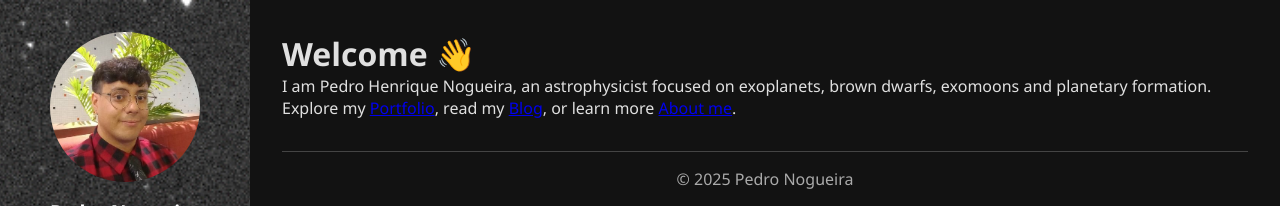
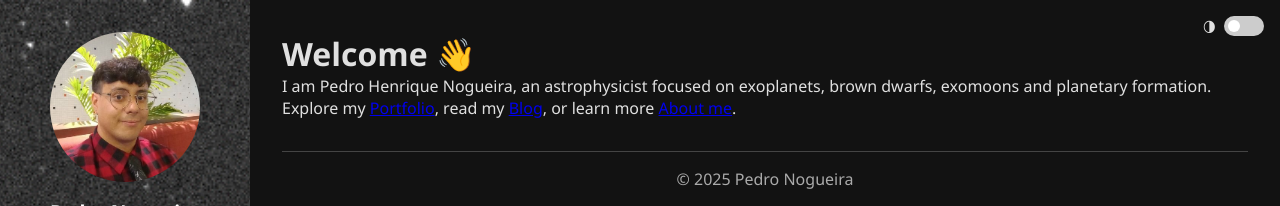
Before and after one commit to PedroNogueira404/PedroNogueira404.github.io, a Jekyll site: the page built from index.md, in a window 1280 px wide. Shown: the top 206 px of the page. Built offline with Jekyll 4.4.1, drawn with Linux system fonts in a browser that asks for light colours.

Commit message:
Update default.html

```diff
--- a/_layouts/default.html
+++ b/_layouts/default.html
@@ -1,14 +1,23 @@
 <!DOCTYPE html>
 <html lang="en">
 <head>
-  <meta charset="UTF-8">
-  <meta name="viewport" content="width=device-width, initial-scale=1.0">
+  <meta charset="UTF-8" />
+  <meta name="viewport" content="width=device-width, initial-scale=1.0" />
   <title>{{ page.title | default: "Pedro Henrique Nogueira" }}</title>
   <link rel="stylesheet" href="{{ '/assets/css/style_white.css' | relative_url }}">
   <link rel="stylesheet" href="https://cdnjs.cloudflare.com/ajax/libs/font-awesome/6.0.0/css/all.min.css">
 </head>
 
 <body>
+  <!-- Botão de troca de tema -->
+  <div class="switch-container">
+    <label class="switch-label" for="theme-toggle">🌗</label>
+    <label class="switch">
+      <input type="checkbox" id="theme-toggle">
+      <span class="slider"></span>
+    </label>
+  </div>
+
   <div class="sidebar">
     <img src="{{ '/assets/profile.jpg' | relative_url }}" alt="Pedro Nogueira" class="profile-img">
     <h1 class="profile-name">Pedro Nogueira</h1>
@@ -51,7 +60,7 @@
               data-reactions-enabled="1"
               data-emit-metadata="0"
               data-input-position="bottom"
-              data-theme="dark"
+              data-theme="preferred_color_scheme"
               data-lang="en"
               data-loading="lazy"
               data-comments-enabled="true"
@@ -65,5 +74,34 @@
       &copy; {{ 'now' | date: "%Y" }} Pedro Nogueira
     </footer>
   </div>
+
+  <!-- Script de troca de tema (com Giscus) -->
+  <script>
+    const toggle = document.getElementById('theme-toggle');
+    const body = document.body;
+
+    // Aplicar tema salvo
+    if (localStorage.getItem('theme') === 'light') {
+      body.classList.add('light-mode');
+      toggle.checked = true;
+    }
+
+    toggle.addEventListener('change', () => {
+      const isLight = toggle.checked;
+      body.classList.toggle('light-mode', isLight);
+      localStorage.setItem('theme', isLight ? 'light' : 'dark');
+
+      const giscusFrame = document.querySelector('iframe.giscus-frame');
+      if (giscusFrame) {
+        giscusFrame.contentWindow.postMessage({
+          giscus: {
+            setConfig: {
+              theme: isLight ? 'light' : 'dark'
+            }
+          }
+        }, 'https://giscus.app');
+      }
+    });
+  </script>
 </body>
 </html>
```
